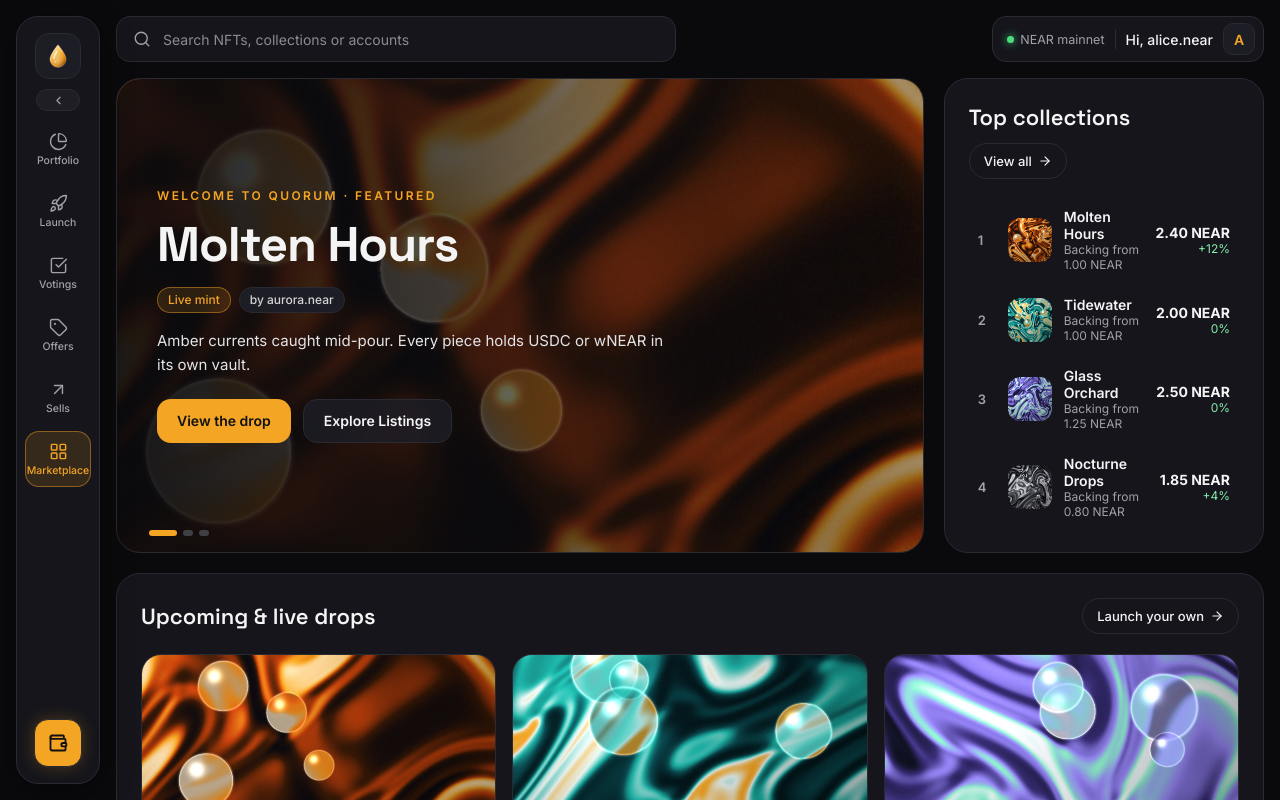
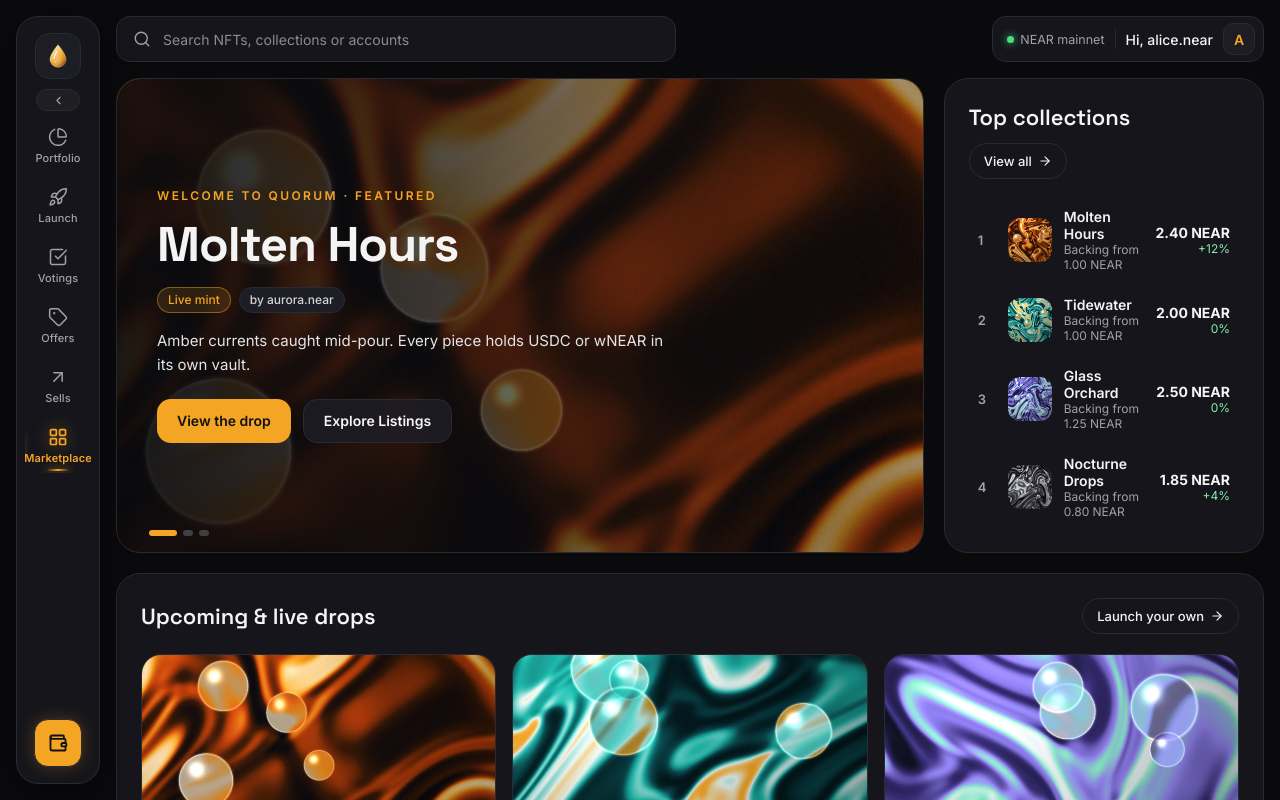
Before and after one commit to kazzysax/QUORUM, a React (Vite) app in the folder frontend/: page / in a window 1280 px wide. Shown: the top 800 px of the page. Built offline with nearby package versions, Linux system fonts and the light colour scheme; no server answers.

Commit message:
feat(ui): replace sidebar selection box with sleek golden line indicators

```diff
--- a/frontend/src/components/Sidebar.tsx
+++ b/frontend/src/components/Sidebar.tsx
@@ -79,11 +79,12 @@ export const Sidebar: React.FC<SidebarProps> = ({
           aria-label="Quorum home"
           title="Quorum Overview"
           style={{
+            position: 'relative',
             width: collapsed ? '40px' : '46px',
             height: collapsed ? '40px' : '46px',
             borderRadius: '14px',
-            background: currentPage === 'landing' ? 'rgba(245,165,36,0.18)' : '#1D1D25',
-            border: currentPage === 'landing' ? '1px solid #F5A524' : '1px solid #2A2A33',
+            background: currentPage === 'landing' ? 'rgba(245,165,36,0.1)' : '#1D1D25',
+            border: currentPage === 'landing' ? '1px solid rgba(245,165,36,0.5)' : '1px solid #2A2A33',
             display: 'grid',
             placeItems: 'center',
             cursor: 'pointer',
@@ -92,6 +93,22 @@ export const Sidebar: React.FC<SidebarProps> = ({
             flexShrink: 0,
           }}
         >
+          {currentPage === 'landing' && (
+            <span
+              aria-hidden="true"
+              style={{
+                position: 'absolute',
+                left: collapsed ? '-6px' : '-8px',
+                top: '50%',
+                transform: 'translateY(-50%)',
+                width: '3.5px',
+                height: '24px',
+                borderRadius: '0 4px 4px 0',
+                background: 'linear-gradient(180deg, #FFD572 0%, #F5A524 100%)',
+                boxShadow: '0 0 10px rgba(245, 165, 36, 0.85)',
+              }}
+            />
+          )}
           <svg aria-hidden="true" width={collapsed ? 22 : 26} height={collapsed ? 22 : 26} viewBox="0 0 64 64">
             <defs>
               <linearGradient id="dg-side" x1="0.2" y1="0" x2="0.8" y2="1">
@@ -140,7 +157,7 @@ export const Sidebar: React.FC<SidebarProps> = ({
         )}
 
         {/* Navigation Items */}
-        <nav aria-label="App Navigation" style={{ display: 'flex', flexDirection: 'column', gap: '6px', width: '100%' }}>
+        <nav aria-label="App Navigation" style={{ display: 'flex', flexDirection: 'column', gap: '8px', width: '100%', alignItems: 'center' }}>
           {navItems.map((item) => {
             const isActive = currentPage === item.page;
             const Icon = item.icon;
@@ -149,29 +166,83 @@ export const Sidebar: React.FC<SidebarProps> = ({
                 key={item.page}
                 onClick={() => onNavigate(item.page)}
                 title={item.label}
+                className={`sidebar-nav-item ${isActive ? 'active' : ''}`}
                 style={{
-                  width: collapsed ? '44px' : '66px',
-                  minHeight: collapsed ? '44px' : '56px',
+                  position: 'relative',
+                  width: collapsed ? '44px' : '70px',
+                  minHeight: collapsed ? '44px' : '52px',
                   boxSizing: 'border-box',
-                  borderRadius: '14px',
                   display: 'flex',
                   flexDirection: 'column',
                   alignItems: 'center',
                   justifyContent: 'center',
-                  gap: collapsed ? '0' : '3px',
+                  gap: collapsed ? '0' : '4px',
                   textDecoration: 'none',
-                  fontSize: '10.5px',
-                  fontWeight: 500,
+                  fontSize: '11px',
+                  fontWeight: isActive ? 600 : 500,
                   cursor: 'pointer',
-                  background: isActive ? 'rgba(245,165,36,0.14)' : 'transparent',
+                  background: 'transparent',
                   color: isActive ? '#F5A524' : '#A1A1AA',
-                  border: isActive ? '1px solid rgba(245,165,36,0.45)' : '1px solid transparent',
-                  transition: 'all 0.15s ease',
-                  padding: collapsed ? '8px' : '6px 2px',
+                  border: 'none',
+                  outline: 'none',
+                  padding: collapsed ? '8px 2px' : '6px 2px 8px',
                 }}
               >
-                <Icon size={collapsed ? 20 : 19} strokeWidth={1.8} />
-                {!collapsed && <span>{item.label}</span>}
+                {/* Active Indicator: Left Vertical Golden Line */}
+                {isActive && (
+                  <span
+                    aria-hidden="true"
+                    style={{
+                      position: 'absolute',
+                      left: collapsed ? '-6px' : '-7px',
+                      top: '50%',
+                      transform: 'translateY(-50%)',
+                      width: '3.5px',
+                      height: collapsed ? '22px' : '26px',
+                      borderRadius: '0 4px 4px 0',
+                      background: 'linear-gradient(180deg, #FFD572 0%, #F5A524 100%)',
+                      boxShadow: '0 0 10px rgba(245, 165, 36, 0.9), 0 0 2px #F5A524',
+                    }}
+                  />
+                )}
+
+                <Icon
+                  size={collapsed ? 21 : 20}
+                  strokeWidth={isActive ? 2.1 : 1.8}
+                  style={{
+                    color: isActive ? '#F5A524' : 'currentColor',
+                    filter: isActive ? 'drop-shadow(0 0 8px rgba(245,165,36,0.5))' : 'none',
+                    transition: 'all 0.15s ease',
+                  }}
+                />
+
+                {!collapsed && (
+                  <span
+                    style={{
+                      color: isActive ? '#F5A524' : 'currentColor',
+                      letterSpacing: '0.01em',
+                      transition: 'color 0.15s ease',
+                    }}
+                  >
+                    {item.label}
+                  </span>
+                )}
+
+                {/* Active Indicator: Bottom Horizontal Golden Line */}
+                {isActive && (
+                  <span
+                    aria-hidden="true"
+                    style={{
+                      position: 'absolute',
+                      bottom: '2px',
+                      width: collapsed ? '16px' : '24px',
+                      height: '2px',
+                      borderRadius: '999px',
+                      background: 'linear-gradient(90deg, transparent, #F5A524, transparent)',
+                      boxShadow: '0 0 8px rgba(245, 165, 36, 0.75)',
+                    }}
+                  />
+                )}
               </button>
             );
           })}
--- a/frontend/src/index.css
+++ b/frontend/src/index.css
@@ -47,6 +47,35 @@ a {
   color: var(--gold);
   text-decoration: none;
   transition: color 0.15s ease;
+}
+
+/* Sidebar Nav Items */
+.sidebar-nav-item {
+  position: relative;
+  display: flex;
+  flex-direction: column;
+  align-items: center;
+  justify-content: center;
+  text-decoration: none;
+  cursor: pointer;
+  background: transparent;
+  border: none;
+  outline: none;
+  transition: all 0.18s cubic-bezier(0.16, 1, 0.3, 1);
+}
+
+.sidebar-nav-item:hover:not(.active) {
+  color: #F4F4F5 !important;
+}
+
+.sidebar-nav-item:hover:not(.active) svg {
+  transform: translateY(-1px);
+  color: #F4F4F5 !important;
+}
+
+.sidebar-nav-item.active {
+  color: var(--gold) !important;
+  font-weight: 600;
 }
 
 a:hover {
```
